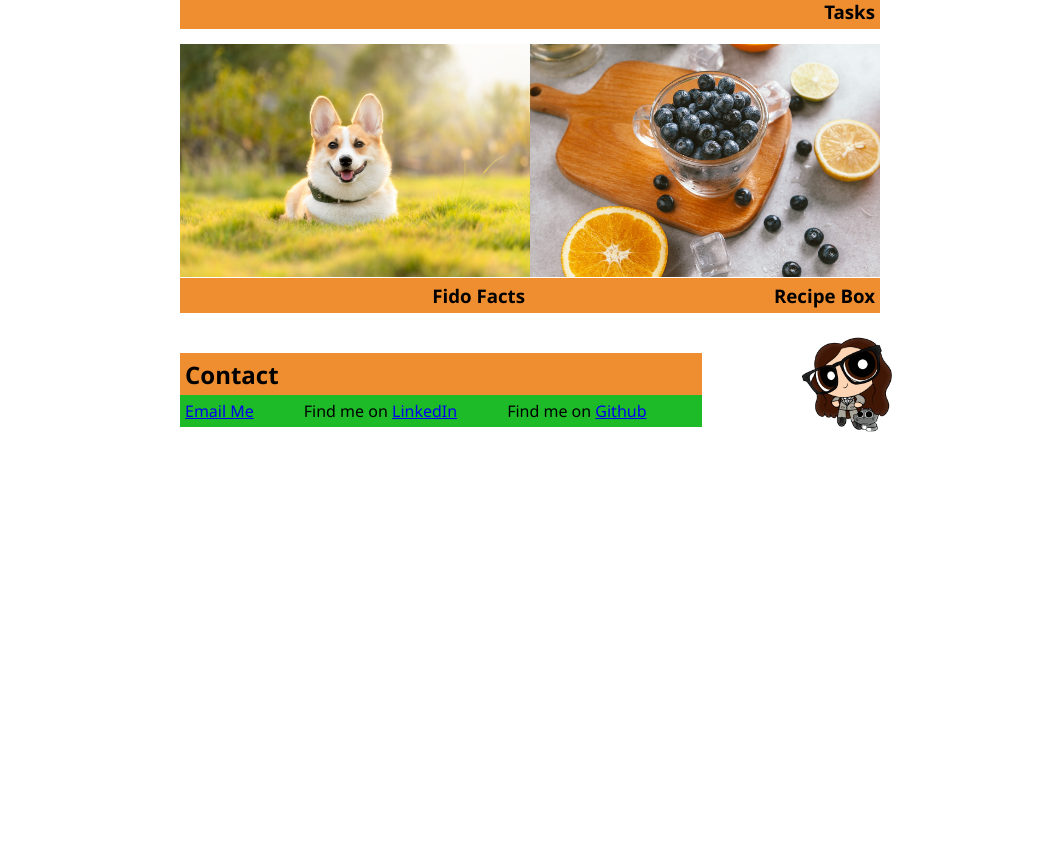
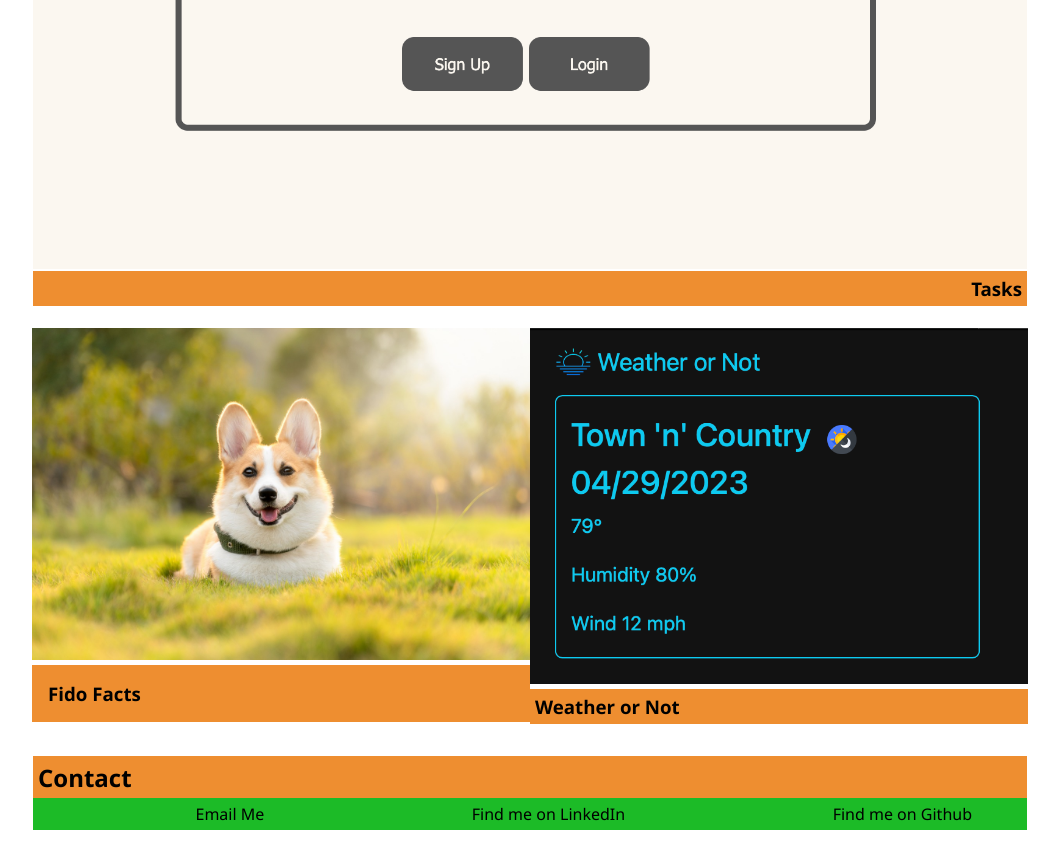
Before and after one commit to scelsic2/professional-portfolio, a plain HTML site: page index.html in a window 1280 px wide. Shown: the part 598-1443 px from the top of the page, without its empty margins (110-1169 px from the left). Before the commit the page ends 1040 px from the top, so only its background shows below. Drawn offline with Linux system fonts and the light colour scheme.

Commit message:
refactored some html and added a third project link

```diff
--- a/assets/style.css
+++ b/assets/style.css
@@ -4,6 +4,11 @@
     box-sizing: border-box;
     padding: 0;
     margin: 0;
+}
+
+a {
+    text-decoration: none;
+    color: black;
 }
 
 /* Background image to cover full page: Learn About Responsive Images: CSS styling for Responsive Websites. (2019, October 1). BitDegree. Retrieved March 3, 2023, from https://www.bitdegree.org/learn/responsive-image */
@@ -21,13 +26,15 @@ html {
 
 /* How To Center a Website. (n.d.). W3Schools. Retrieved March 6, 2023, from https://www.w3schools.com/howto/howto_css_center_website.asp */
 body {
-    max-width: 730px;
+    max-width: 80%;
     margin: auto;
 }
 
 header {
     padding: 5px;
     display: flex;
+    align-items: center;
+    justify-content: space-between;
 }
 
 img {
@@ -36,13 +43,14 @@ img {
 
 .logo-div {
     margin: 5px;
+    color: whitesmoke;
+    letter-spacing: .1em;
+    display: flex;
+    align-items: center;
 }
 
-.h1-div {
-    color: whitesmoke;
-/*CSS letter-spacing property. (n.d.). W3Schools. Retrieved March 2, 2023, from https://www.w3schools.com/cssref/pr_text_letter-spacing.php */
-    letter-spacing: .1em;
-    margin: 10px;
+.logo-div h1 {
+    margin-left: 10px;
 }
 
 nav {
@@ -123,34 +131,26 @@ p {
 }
 
 .other-projects-container {
-    margin:15px;
     display: flex;
     flex-direction: wrap;
+    margin: 7px;
 }
 
-.other-projects-div {
-    margin: auto;
+.photo-image-div{
+    width: 50%;
 }
 
-.other-image {
-    width: 100%;
+.tall {
+    padding: 16px;
 }
 
-.project-title-div {
-    background-color: rgb(238, 142, 48);
-    margin-top: -4px;
-    width: 100%;
-    text-align: right;
+.contact-me {
+
 }
 
-/* .other-project-description-div {
-    margin-top: 0;
-    margin-bottom: 20px;
-} */
-
-.contact-me {
+.contact-me-container {
     display: flex;
-    justify-content: space-between;
+    justify-content: space-evenly;
 }
 
 .about-ul {
@@ -160,17 +160,13 @@ p {
     background-color:  rgb(28, 187, 39);
     list-style-type: none;
     display: flex;
-    justify-content: space-around;
+    justify-content: space-between;
 }
 
 .about-li {
     margin-right: 50px;
 }
 
-.about-li a:visited{
-    color: blue;
-}
-
 .avatar {
     align-self: center;
 }
--- a/index.html
+++ b/index.html
@@ -11,11 +11,10 @@
 
     <header>
         <div class="logo-div">
-            <img src="./assets/images/logo.png" alt="Logo of the letter S inside of the letter C" width="40px">
-        </div>
-        <div class="h1-div">
+            <img src="./assets/images/static-powfactor.png" alt="avatar of a woman wearing classes and a suit" height="60px">
             <h1>Cassandra Scelsi</h1>
         </div>
+
         <nav>
             <ul class="nav-ul">
                 <!--Links jump to specific parts of the page: Mineo, G. (2022, July 27). How to Create a Link to Jump to a Specific Part of a Page [Quick Tip]. HubSpot Blog. Retrieved February 28, 2023, from https://blog.hubspot.com/marketing/jump-link-same-page-->
@@ -53,7 +52,7 @@
          </div>
         <div class="main-project-image-div">
             <!--Make an image a link: HTML Image Link. (n.d.). HTML.am. Retrieved March 6, 2023, from https://www.html.am/html-codes/links/html-image-link.cfm-->
-            <a href="https://stark-earth-85289.herokuapp.com/"><img src="./assets/images/s1.png" id="main-project" alt="homepage of Task web app"></a>
+            <a href="https://stark-earth-85289.herokuapp.com/"><img src="./assets/images/tasks.png" id="main-project" alt="homepage of Task web app"></a>
         </div>
         <div class="main-project-title-div">
             <h3>Tasks</h3>
@@ -65,50 +64,26 @@
 
     <section class="other-projects-container">
 
-        <!--One-->
-        <!-- <div class="other-projects-div">
-            <div class="other-image-title">
-                <div class="project-image-div">
-                    <a href=" "><img src="./assets/images/cat.png" class ="other-image" alt="A closeup of a gray cat with blue eyes."></a>
-                </div>
-                <div class="project-title-div">
-                    <h3>catvestigation</h3>
-                </div>
+        <div class="other-projects-container">
+
+            <div class="photo-image-div">
+
+                <a href="https://scelsic2.github.io/fido-facts/"><img src="./assets/images/dog.jpg" alt="a dog laying down in the grass">
+
+                <h3 class="tall">Fido Facts</h3>
+
             </div>
-            <div class="other-project-description-div">
-                <p>Lorem ipsum dolor sit amet consectetur, adipisicing elit. Vitae, natus repellendus libero neque voluptatum vero doloribus dolore.</p>
+
+            <div class="photo-image-div">
+
+                <a href="https://scelsic2.github.io/weather-app/"><img src="./assets/images/weather.png" alt="screenshot of weather app">
+
+                <h3>Weather or Not</h3>
+
             </div>
-        </div> -->
 
-        <!--Two-->
-        <div class="other-projects-div">
-            <div class="other-image-title">
-                <div class="project-image-div">
-                    <a href="https://scelsic2.github.io/fido-facts/"><img src="./assets/images/dog.jpg" class ="other-image" alt="A dog laying down in the grass.."></a>
-                </div>
-                <div class="project-title-div">
-                    <h3>Fido Facts</h3>
-                </div>
-            </div>
-            <!-- <div class="other-project-description-div">
-                <p>Lorem ipsum dolor sit amet consectetur, adipisicing elit. Vitae, natus repellendus libero neque voluptatum vero doloribus dolore.</p>
-            </div> -->
         </div>
 
-        <!--Three-->
-        <div class="other-projects-div">
-            <div class="other-image-title">
-                <div class="project-image-div">
-                    <a href=" "><img src="./assets/images/blueberries.jpg" class ="other-image" alt="A measuring cup of blueberries on a small cutting board, surrounded by round orange slices." height=></a>
-                </div>
-                <div class="project-title-div">
-                    <h3>Recipe Box</h3>
-                </div>
-            </div>
-            <!-- <div class="other-project-description-div">
-                <p>Lorem ipsum dolor sit amet consectetur, adipisicing elit. Vitae, natus repellendus libero neque voluptatum vero doloribus dolore.</p>
-            </div> -->
-        </div>
     </section>
 
     <section class="contact-me">
@@ -129,7 +104,7 @@
                        </li>
                    </ul>
                </div>
-               <img src="./assets/images/static-powfactor.png" class ="avatar" alt="Avatar of a woman with long brown hair, black classes, wearing a gray suit, standing next to a gray cat." height="100px">
+
            </div>
         </div>
     </section>
```
Also changed, not shown: assets/images/golf.jpg (deleted), assets/images/korok.jpg (deleted), assets/images/s1.png, assets/images/screenshot1.png (deleted), assets/images/tasks.png (added), assets/images/weather.png (added), 4 other files.
